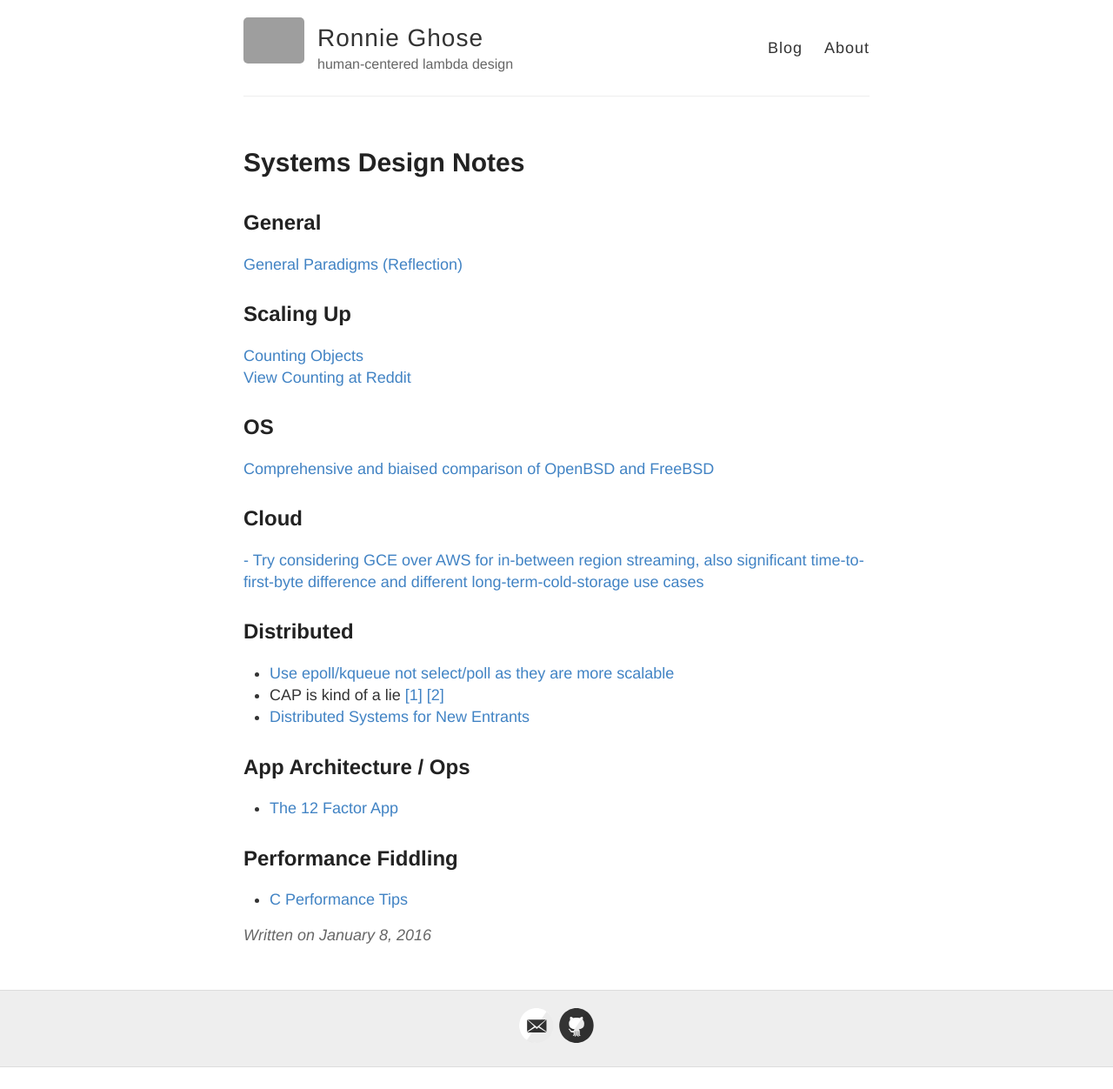
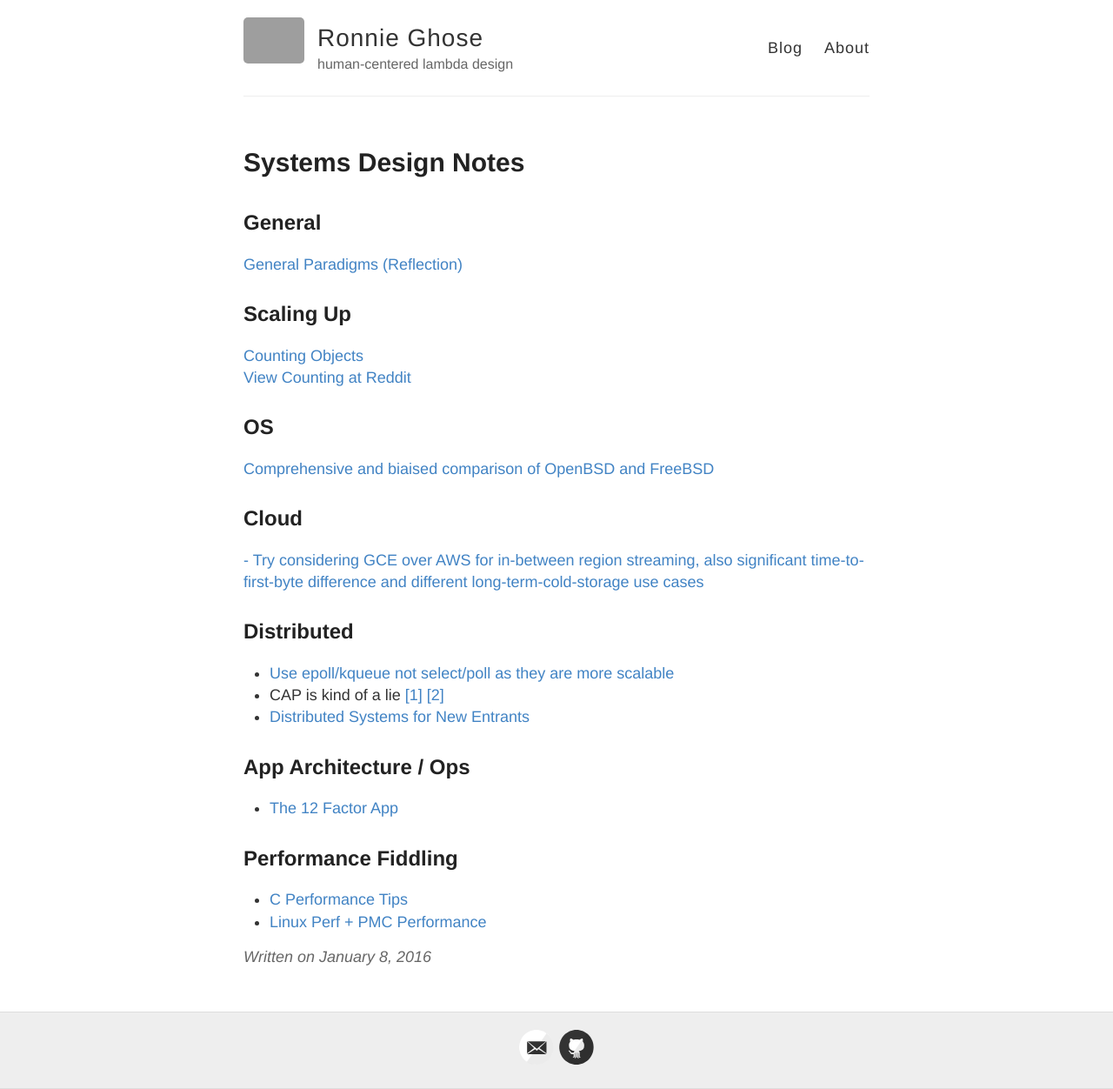
Before and after one commit to RONNCC/ronncc.github, a Jekyll site: the page built from _posts/2016-1-8-systemDesignNotes.md, in a window 1280 px wide. Shown: the whole page at 87% size. Built offline with Jekyll 4.4.1, drawn with Linux system fonts in a browser that asks for light colours; comment, search, counter and statistics services are not loaded; before the commit the page ends 1227 px from its top, so only the background shows below that; grey boxes are pictures that could not be loaded.

Commit message:
Updated 2016-1-8-systemDesignNotes.md

```diff
--- a/_posts/2016-1-8-systemDesignNotes.md
+++ b/_posts/2016-1-8-systemDesignNotes.md
@@ -36,3 +36,4 @@ type: post
 
 ## Performance Fiddling
 - [C Performance Tips](http://vendu.twodots.nl/wizardcode.html)
+- [Linux Perf + PMC Performance](http://www.brendangregg.com/linuxperf.html)
```
